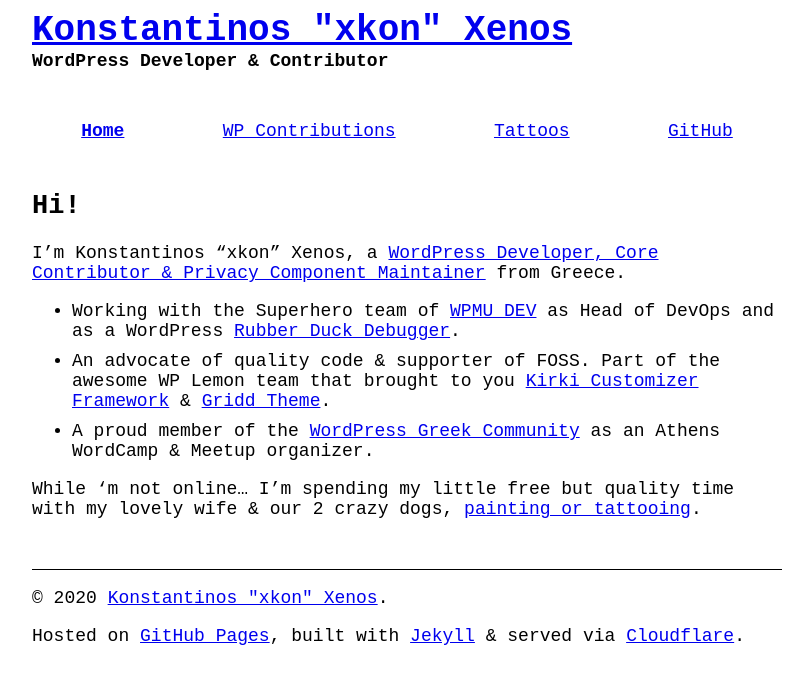
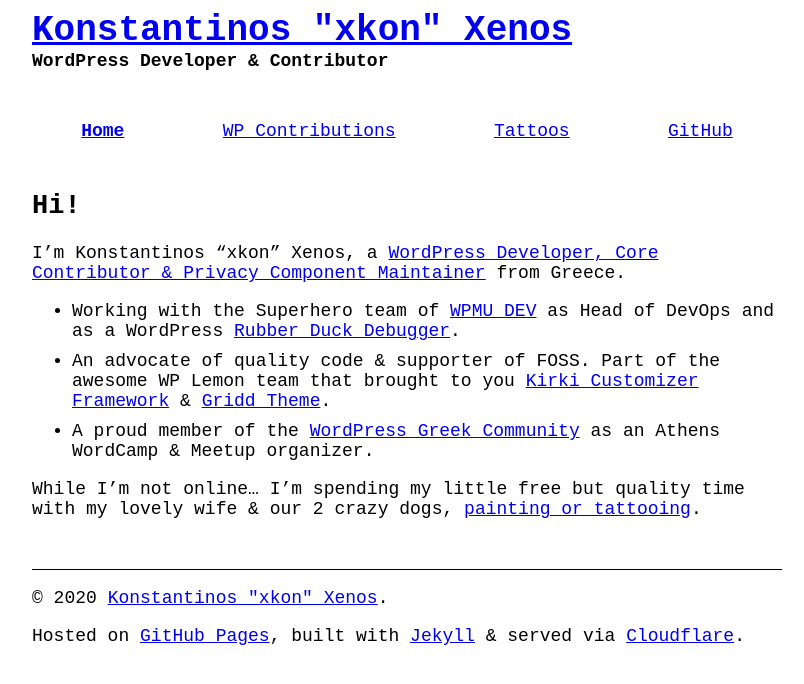
Before and after one commit to mrxkon/mrxkon.github.io, a Jekyll site: the page built from index.md, in a window 1280 px wide. Shown: the top 684 px of the page, without its empty margins (233-1037 px from the left). Built offline with Jekyll 4.4.1, drawn with Linux system fonts in a browser that asks for light colours.

```diff
--- a/index.md
+++ b/index.md
@@ -10,4 +10,4 @@ I'm Konstantinos "xkon" Xenos, a [WordPress Developer, Core Contributor & Privac
 - An advocate of quality code &amp; supporter of FOSS. Part of the awesome WP Lemon team that brought to you [Kirki Customizer Framework](https://kirki.org){:target="_blank"}{:rel="noopener noreferrer"} & [Gridd Theme](https://wplemon.com/gridd){:target="_blank"}{:rel="noopener noreferrer"}.
 - A proud member of the [WordPress Greek Community](https://wpgreece.org){:target="_blank"}{:rel="noopener noreferrer"} as an Athens WordCamp & Meetup organizer.
 
-While 'm not online… I'm spending my little free but quality time with my lovely wife & our 2 crazy dogs, [painting or tattooing]({{ site.url }}/tattoos).
+While I'm not online… I'm spending my little free but quality time with my lovely wife & our 2 crazy dogs, [painting or tattooing]({{ site.url }}/tattoos).
```
